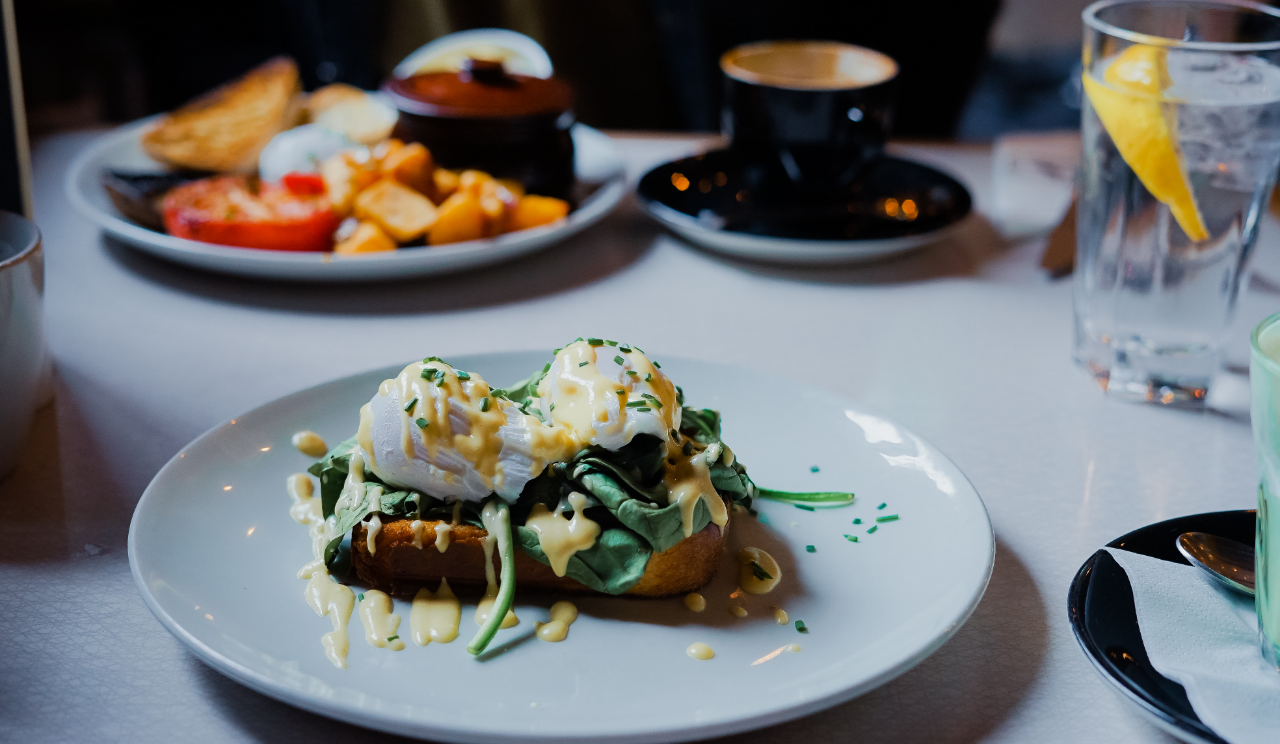
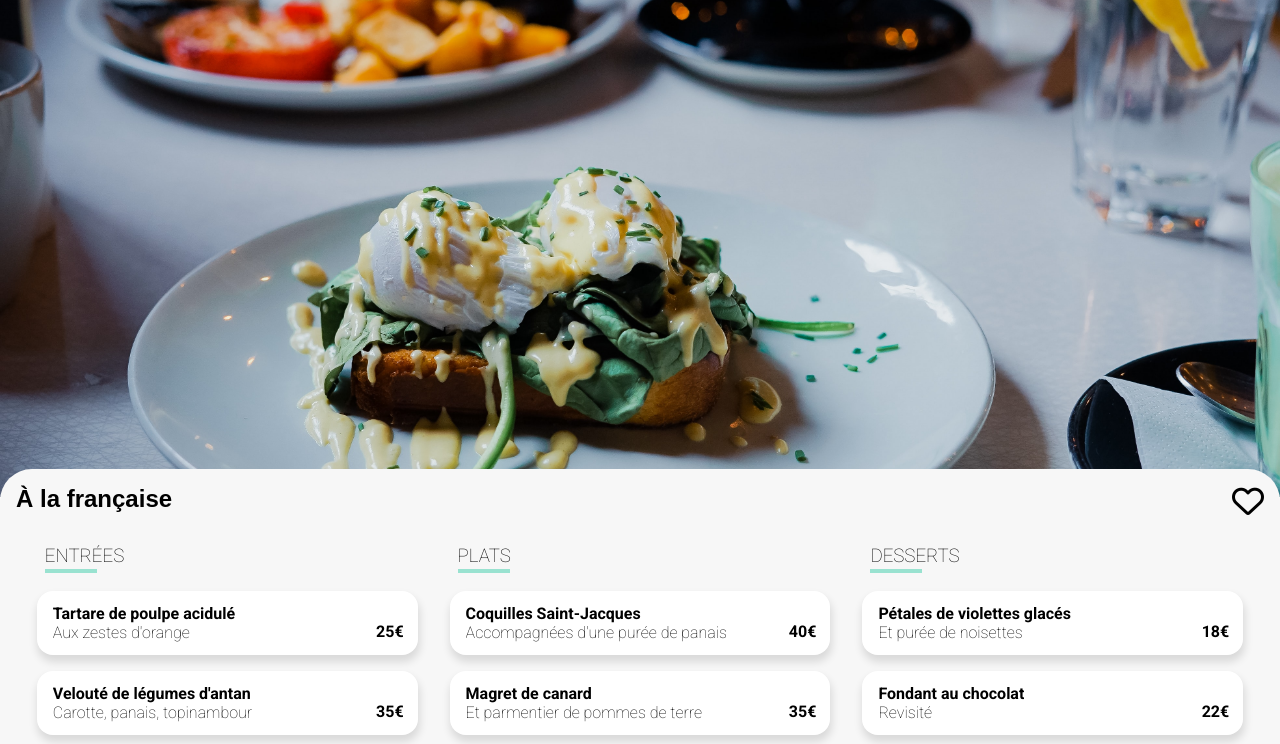
Before and after one commit to Hectorus/P3_OpenClassroom_HH, a website: page Pages/alafrancaise.html in a window 1280 px wide. Shown: the part 52-796 px from the top of the page. Drawn offline with Linux system fonts and the light colour scheme; a web font is replaced by a local one.

Commit message:
redimentionnement bloc cover

```diff
--- a/sass/page/_menu.scss
+++ b/sass/page/_menu.scss
@@ -9,10 +9,10 @@
 }
 
 .bloc-cover img{
-     display: block;
-     max-width: 100%;
-     position: relative;
-     /*Comment redimentionner l'image sur la page note enchantée ?*/
+    max-width: 100%;
+    max-height: 32rem;
+    width: 100%;
+    object-fit: cover;
 
 }
 
```
Also changed, not shown: style.css, 1 other file.
